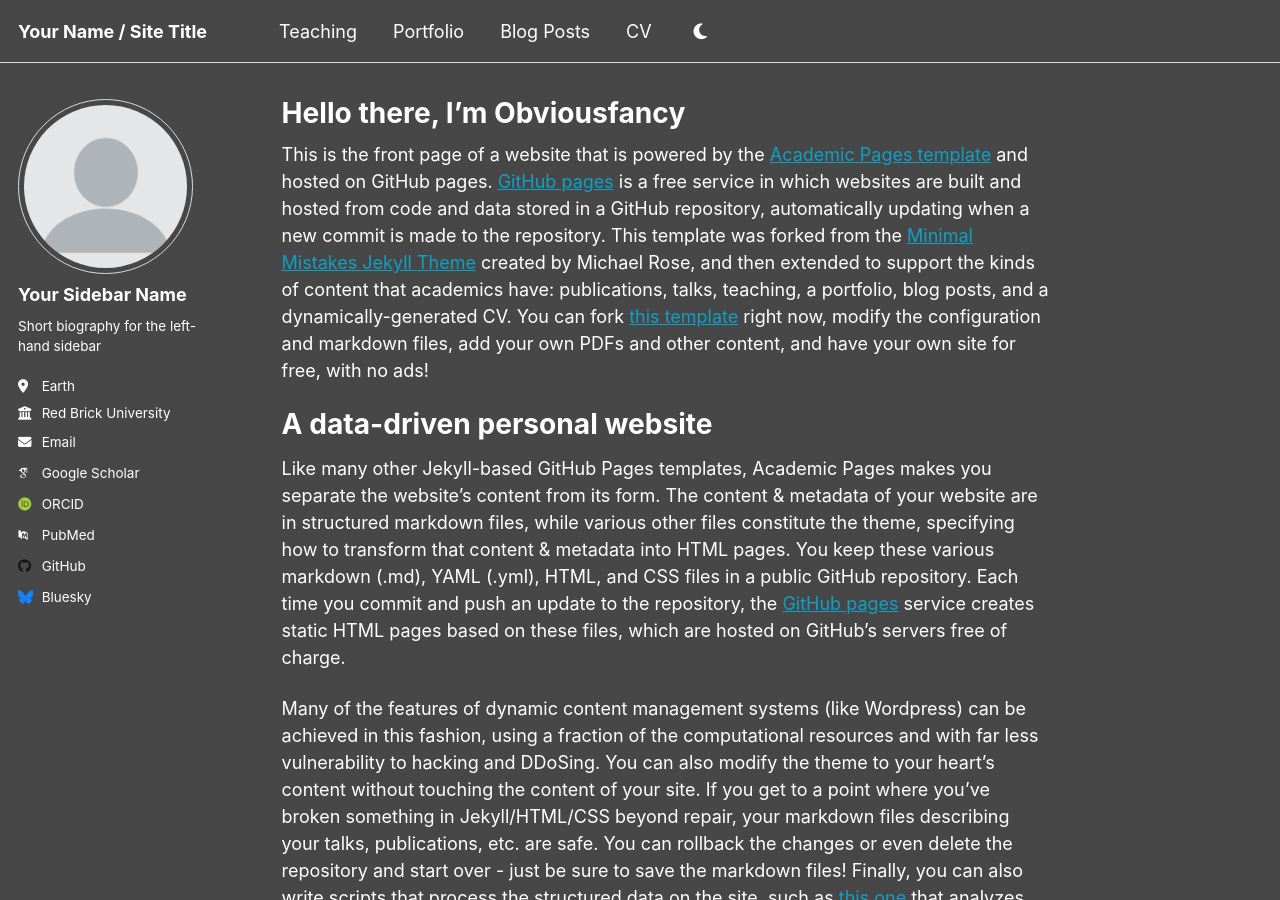
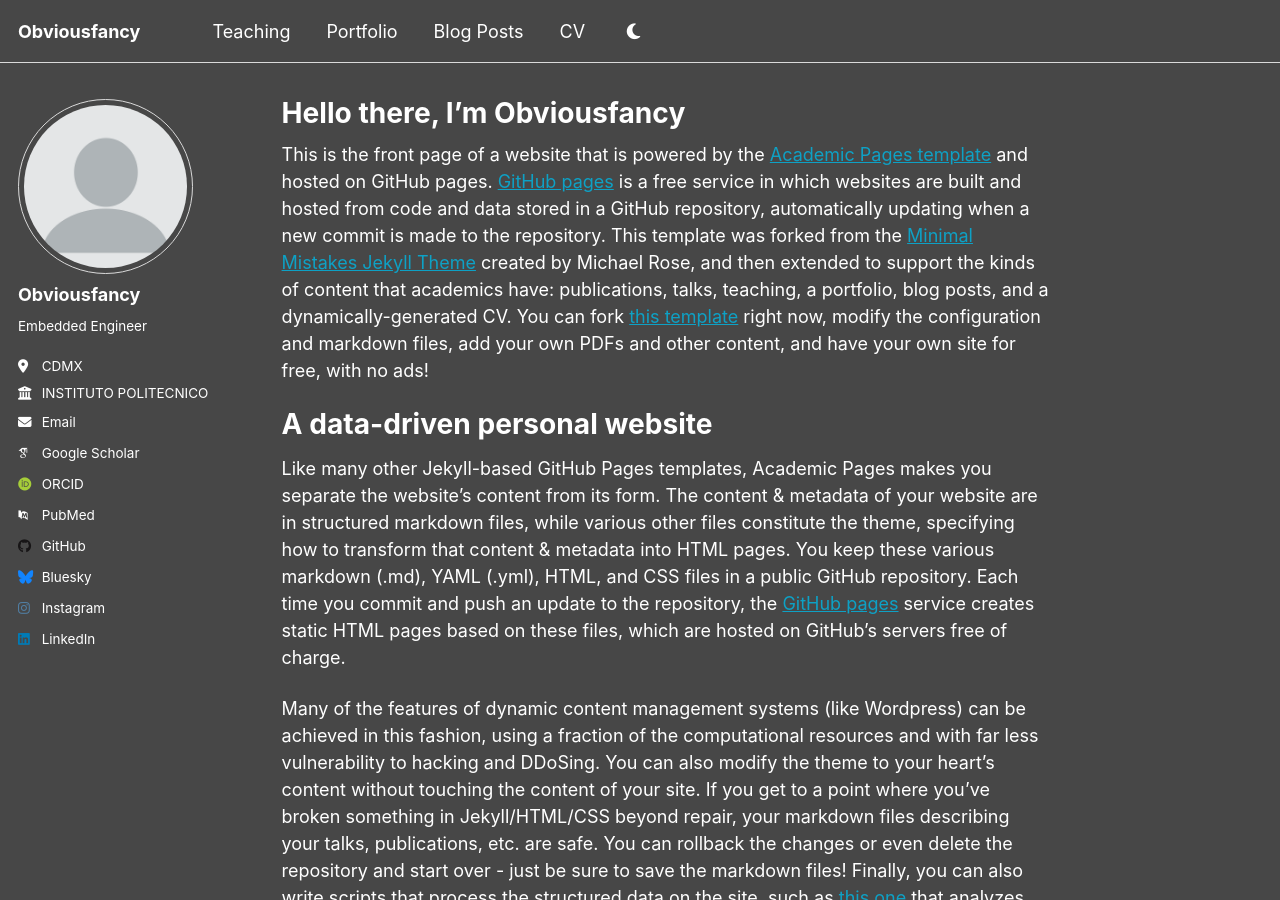
Before and after one commit to obviousfancy/obviousfancy.github.io, a Jekyll site: the page built from _pages/about.md, in a window 1280 px wide and 900 px high. Built offline with Jekyll 4.4.1, drawn with Linux system fonts in a browser that asks for light colours; some web fonts are replaced.

Commit message:
Update _config.yml

```diff
--- a/_config.yml
+++ b/_config.yml
@@ -9,13 +9,13 @@
 # Basic Site Settings
 locale                   : "en-US"
 site_theme               : "dark"
-title                    : "Your Name / Site Title"
+title                    : "Obviousfancy"
 title_separator          : "-"
 name                     : &name "Obviousfancy"
-description              : &description "personal description"
-url                      : https://academicpages.github.io # the base hostname & protocol for your site e.g. "https://[your GitHub username].github.io"
+description              : &description "Personal profile for github pages"
+url                      : https://obviousfancy.github.io # the base hostname & protocol for your site e.g. "https://[your GitHub username].github.io"
 baseurl                  : "" # the subpath of your site, e.g. "/blog"
-repository               : "academicpages/academicpages.github.io"
+repository               : "obviousfancy/obviousfancy.github.io"
 
 # Site Author - The following control what appear as part of the author content on the side bar.
 #               If a field is blank the icon and link will not appear, otherwise it will be shown.
@@ -23,11 +23,11 @@ repository               : "academicpages/academicpages.github.io"
 author:
   # Biographic information
   avatar           : "profile.png"
-  name             : "Your Sidebar Name"
+  name             : "Obviousfancy"
   pronouns         : # example: "she/her"
-  bio              : "Short biography for the left-hand sidebar"
-  location         : "Earth"
-  employer         : "Red Brick University"
+  bio              : "Embedded Engineer"
+  location         : "CDMX"
+  employer         : "INSTITUTO POLITECNICO NACIONAL"
   uri              : # URL
   email            : "none@example.org"
 
@@ -45,7 +45,7 @@ author:
   bitbucket        : # Username - Update with your username on the site
   codepen          : # Username
   dribbble         : # Username
-  github           : "academicpages"
+  github           : "obviousfancy"
   kaggle           : # Username
   stackoverflow    : # User number or user number and name (i.e., use "1" or "1/jeff-atwood")
 
@@ -57,9 +57,9 @@ author:
   goodreads        : # Username
   google_plus      : # Username
   keybase          : # Username
-  instagram        : # Username
+  instagram        : "obviousfancy"
   lastfm           : # Username
-  linkedin         : # Username
+  linkedin         : "Jonathan Mejorado Lopez"
   mastodon         : # URL
   medium           : # URL
   pinterest        : # Username
```
